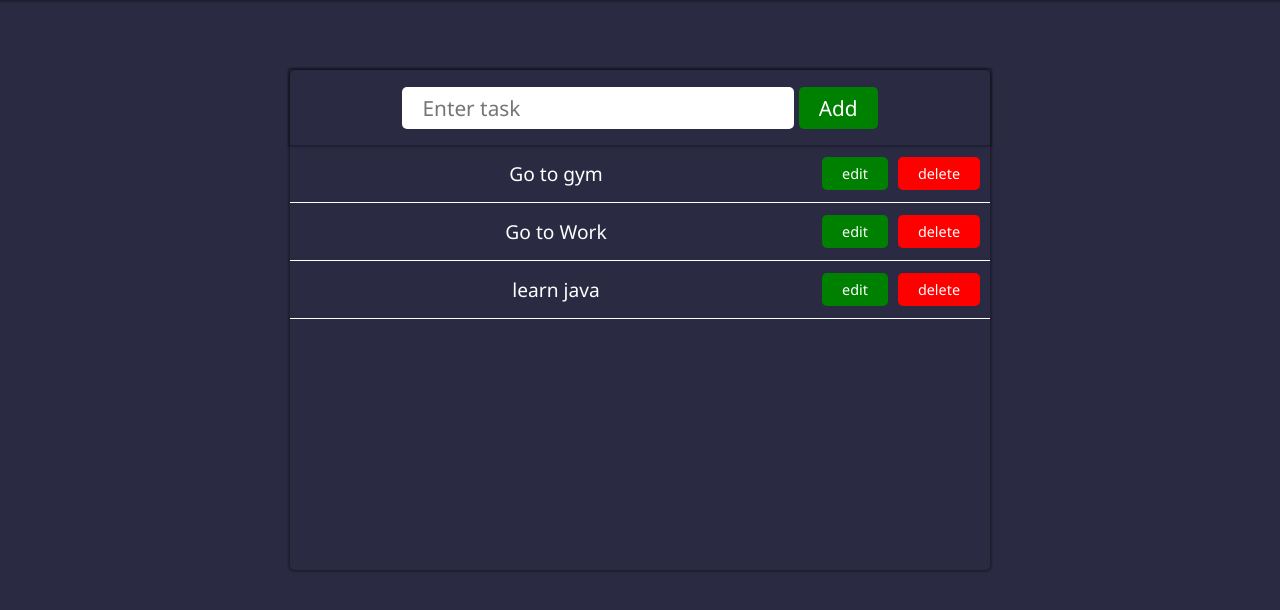
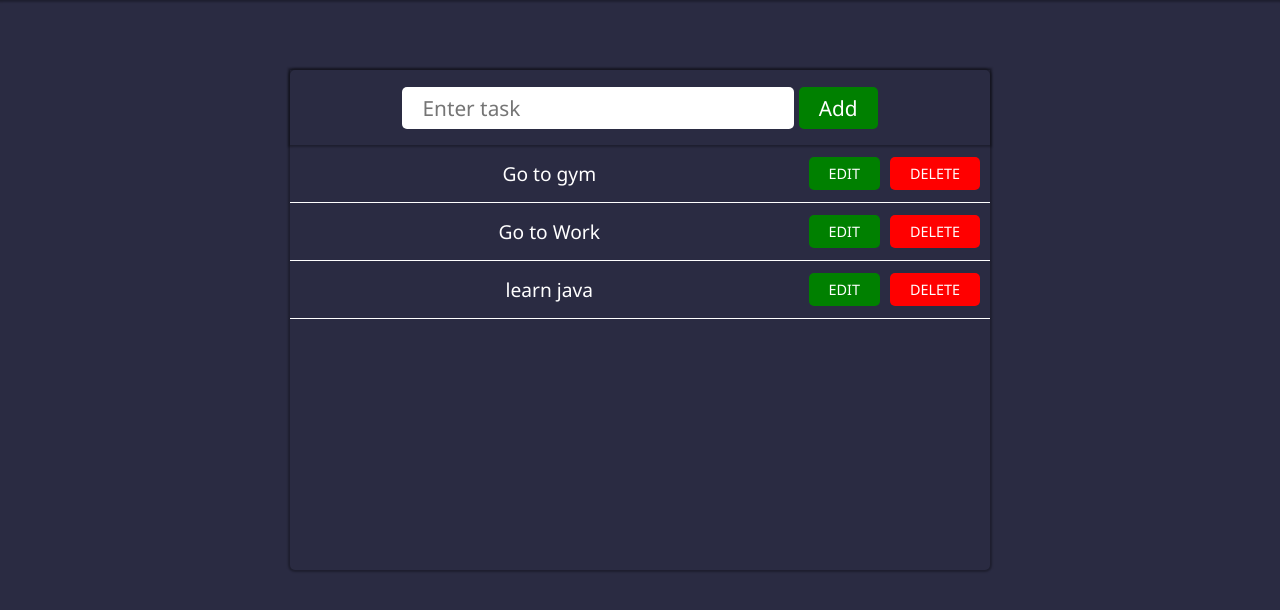
Before and after one commit to MohamedAadil18/todo_django, a Django app: page / in a window 1280 px wide. Shown: the part 100-710 px from the top of the page. Run offline with Django 5.2, Linux system fonts and the light colour scheme; a user stored in the database is signed in; data comes from the database, SQL or seed files in the repository; both versions use the stored data as it was after the commit.

Commit message:
added README.md and requirements.txt file

```diff
--- /dev/null
+++ b/requirements.txt
@@ -0,0 +1 @@
+Django==5.1.7
--- a/templates/todo.html
+++ b/templates/todo.html
@@ -51,11 +51,11 @@
                     <div class="btns">
                         <form action="{% url 'update' task.id %}" method="post">
                             {% csrf_token %}
-                            <button class="edit">edit</button>
+                            <button class="edit">EDIT</button>
                         </form>
                         <form action="{% url 'delete' task.id %}" method='post'>
                             {% csrf_token %}
-                            <button class="del" type="submit">delete</button>
+                            <button class="del" type="submit">DELETE</button>
                         </form>
                     </div>
                 </div>
```
Also changed, not shown: README.md (added), db.sqlite3, static/todo[3].png (added), static/todo[6].png (added).
